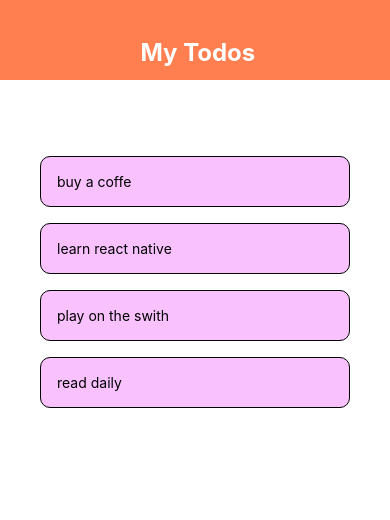
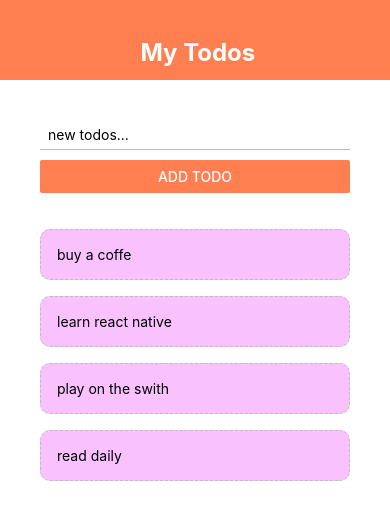
Before and after one commit to Muhammed-Adnaan/react-native, a React Native app: screen / in a window 390 px wide. Shown: the top 520 px of the page. Built offline with nearby package versions, Linux system fonts and the light colour scheme.

Commit message:
added an todo form for adding what ever we want

```diff
--- a/App.js
+++ b/App.js
@@ -1,8 +1,8 @@
 import { useState } from 'react';
-import { StatusBar } from 'expo-status-bar';
 import { StyleSheet, Text, View, FlatList } from 'react-native';
 import Header from './components/header';
 import TodoItem from './components/todoitem';
+import Addtodo from './components/addtodo';
 
 export default function App() {
   const [todos ,setTodos] = useState([
@@ -16,15 +16,24 @@
       return prevTodos.filter(todos => todos.key !== key )
     })
   }
+  const submitHandler = (text) => {
+    setTodos ((prevTodos) => {
+      return [
+        {text :text, key:Math.random().toString()},
+        ...prevTodos
+      ];
+    })
+  }
   return (
       <View style={styles.container}>
         <Header />
         <View style = {styles.content}>
+          <Addtodo submitHandler = {submitHandler}/>
           <View style = {styles.list}>
             <FlatList
             data = {todos}
             renderItem={({ item }) => (
-              <TodoItem item ={item} presshander = {presshander}/>
+              <TodoItem item ={item} presshander = {presshander} />
             ) }/>
           </View>
         </View>
--- /dev/null
+++ b/components/addtodo.js
@@ -0,0 +1,30 @@
+import { useState } from 'react';
+import { StyleSheet, Text,View, TextInput,Button } from 'react-native';
+export default function Addtodos ({submitHandler}) {
+    const [text,setText] = useState('');
+    const changeHander = (val) => {
+        setText(val);
+
+    }
+
+
+    return(
+        <View>
+        <TextInput
+            style = {styles.input}
+            placeholder='new todos...'
+            onChangeText={changeHander}
+            />
+            <Button onPress={()=>submitHandler(text)} title = 'add todo' color='coral'/>
+        </View>
+    )
+}
+const styles = StyleSheet.create({
+    input:{
+        marginBottom:10,
+        paddingHorizontal:8,
+        paddingVertical:6,
+        borderBottomWidth:1,
+        borderBottomColor:'#bbb'
+    }
+})
--- a/components/todoitem.js
+++ b/components/todoitem.js
@@ -15,7 +15,7 @@
         marginTop: 16,
         borderRadius:10,
         borderWidth:1,
-        bordarStyle:'dashed',
-        bordarColor:'#bbb'
+        borderStyle:'dashed',
+        borderColor:'#bbb'
     }
 });
```
